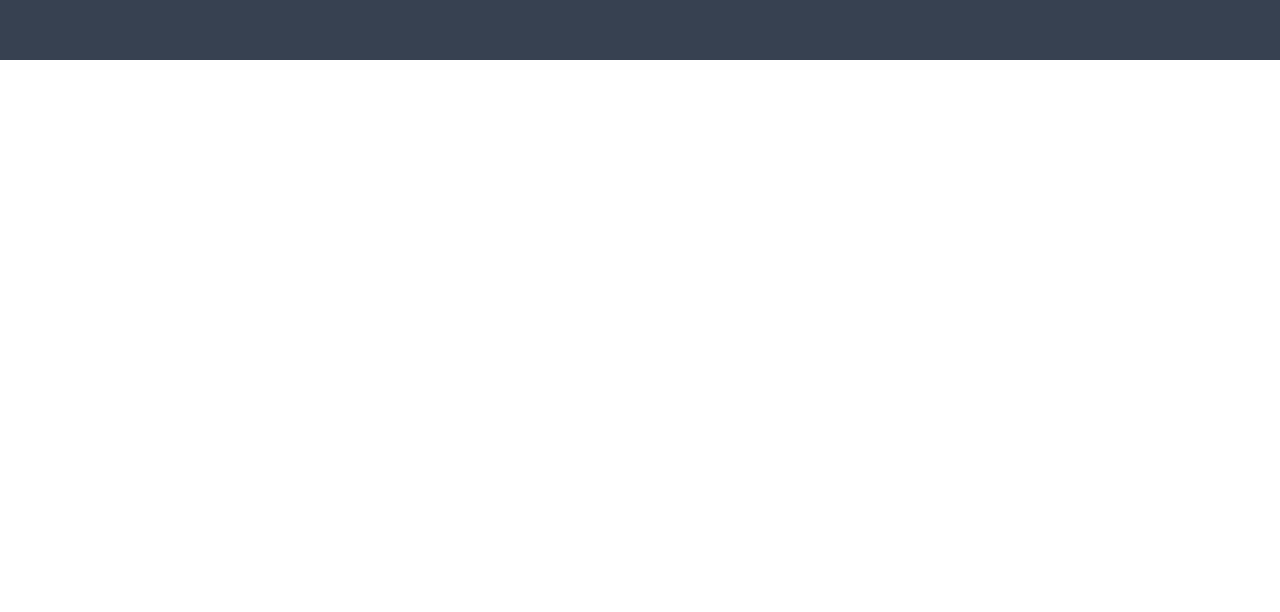
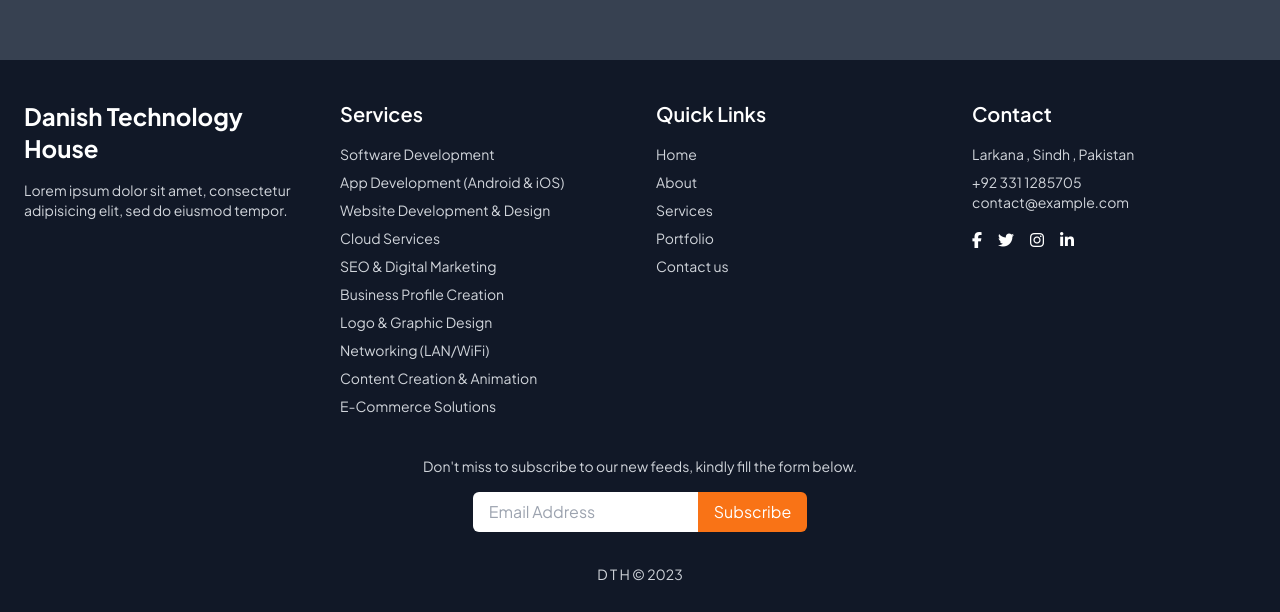
Before and after one commit to dmmdeveloper/786-Danish-IT, a React (Vite) app: page /about in a window 1280 px wide. Shown: the part 340-952 px from the top of the page. Built offline with nearby package versions, Linux system fonts and the light colour scheme.

Commit message:
Footer and 404

```diff
--- /dev/null
+++ b/src/components/footer/FoTer.jsx
@@ -0,0 +1,127 @@
+import { Link } from "react-router-dom";
+
+const footerData = {
+    services: [
+        { name: "Software Development", link: "/software-development" },
+        { name: "App Development (Android & iOS)", link: "/app-development" },
+        { name: "Website Development & Design", link: "/web-development" },
+        { name: "Cloud Services", link: "/cloud-services" },
+        { name: "SEO & Digital Marketing", link: "/seo-marketing" },
+        { name: "Business Profile Creation", link: "/business-profile" },
+        { name: "Logo & Graphic Design", link: "/logo-design" },
+        { name: "Networking (LAN/WiFi)", link: "/networking" },
+        { name: "Content Creation & Animation", link: "/content-animation" },
+        { name: "E-Commerce Solutions", link: "/ecommerce" },
+      ],
+  information: [
+      { name: "Home", link: "/" },
+      { name: "About", link: "/about" },
+      { name: "Services", link: "/services" },
+    { name: "Portfolio", link: "/portfolio" },
+    { name: "Contact us", link: "/contact" },
+    // { name: "FAQs", link: "/faqs" },
+    // { name: "Blogs", link: "/blogs" },
+    // { name: "Privacy Policy", link: "/privacy-policy" },
+  ],
+  contact: {
+    address: "Larkana  , Sindh ,  Pakistan",
+    phone: "+92 331 1285705",
+    email: "contact@example.com",
+  },
+  socialLinks: [
+    { icon: "fab fa-facebook-f", link: "#" },
+    { icon: "fab fa-twitter", link: "#" },
+    { icon: "fab fa-instagram", link: "#" },
+    { icon: "fab fa-linkedin-in", link: "#" },
+  ],
+};
+
+export default function FoTer() {
+  return (
+    <footer className="bg-gray-900 text-gray-300 py-10">
+      <div className="container mx-auto px-6 grid grid-cols-1 md:grid-cols-2 lg:grid-cols-4 gap-8">
+
+        {/* Logo & About */}
+        <div>
+          <h2 className="text-white text-2xl font-bold mb-4">Danish Technology House</h2>
+          <p className="text-sm">
+            Lorem ipsum dolor sit amet, consectetur adipisicing elit, sed do eiusmod tempor.
+          </p>
+        </div>
+
+        {/* Services */}
+        <div>
+          <h3 className="text-white text-xl font-semibold mb-4">Services</h3>
+          <ul className="space-y-2 text-sm">
+            {footerData.services.map((service, index) => (
+              <li key={index}>
+            <Link
+  to={service.link}
+  className=" relative after:content-[''] after:absolute after:left-0 after:bottom-0 after:mt-2 after:h-[1px] after:w-0 after:bg-orange-400 after:transition-all after:duration-300 hover:after:w-full after:right-0 after:mx-auto after:block"
+>
+  {service.name}
+</Link>
+
+              </li>
+            ))}
+          </ul>
+        </div>
+
+        {/* Information */}
+        <div>
+          <h3 className="text-white text-xl font-semibold mb-4">Quick Links</h3>
+          <ul className="space-y-2 text-sm">
+            {footerData.information.map((info, index) => (
+              <li key={index}>
+             <Link
+  to={info.link}
+  className=" relative after:content-[''] after:absolute after:left-0 after:bottom-0 after:h-[1px] after:w-0 after:bg-orange-400 after:transition-all after:duration-300 hover:after:w-full after:block"
+>
+  {info.name}
+</Link>
+
+              </li>
+            ))}
+          </ul>
+        </div>
+
+        {/* Contact */}
+        <div>
+          <h3 className="text-white text-xl font-semibold mb-4">Contact</h3>
+          <p className="text-sm">{footerData.contact.address}</p>
+          <p className="text-sm mt-2">{footerData.contact.phone}</p>
+          <p className="text-sm">{footerData.contact.email}</p>
+
+          {/* Social Media */}
+          <div className="flex space-x-4 mt-4">
+            {footerData.socialLinks.map((social, index) => (
+              <a key={index} href={social.link} className="text-white hover:text-orange-400">
+                <i className={social.icon}></i>
+              </a>
+            ))}
+          </div>
+        </div>
+      </div>
+      {/* Newsletter */}
+      <div className="mt-10 text-center">
+        <p className="text-sm">Don't miss to subscribe to our new feeds, kindly fill the form below.</p>
+        <form className="mt-4 flex justify-center">
+          <input
+          required
+            type="email"
+            placeholder="Email Address"
+            className="px-4 py-2 rounded-l-md border-none text-black outline-none"
+          />
+          <button type="submit" className="bg-orange-500 px-4 py-2 rounded-r-md text-white hover:bg-orange-600 transition">
+            Subscribe
+          </button>
+        </form>
+      </div>
+
+      {/* Footer Bottom */}
+      <div className="mt-8 text-center text-sm">
+        <p>D T H © 2023</p>
+      </div>
+    </footer>
+  );
+}
--- a/src/components/index.js
+++ b/src/components/index.js
@@ -7,5 +7,6 @@ import HomeFAQ from "./FAQ/HomeFAQ";
 import Slider from "./slider/Slider";
 import HomeMessage from "./message/HomeMessage";
 import Footer from "./footer/Footer";
+import FoTer from "./footer/FoTer";
 
-export {Hero , Nav , HomeAbout ,Grid , Homeachievements,HomeFAQ ,Slider,HomeMessage  , Footer };
+export {Hero , Nav , HomeAbout ,Grid , Homeachievements,HomeFAQ ,Slider,HomeMessage  , Footer , FoTer };
--- a/src/main.jsx
+++ b/src/main.jsx
@@ -2,7 +2,7 @@ import { StrictMode } from 'react'
 import { createRoot } from 'react-dom/client'
 import './index.css'
 import { createBrowserRouter, createRoutesFromElements, Route, RouterProvider } from 'react-router-dom'
-import { About, Contact, Home, Portfolio, Service } from './pages/index.js';
+import { About, Contact, Home, PageNotFound, Portfolio, Service } from './pages/index.js';
 import "@fortawesome/fontawesome-free/css/all.css";
 
 const router = createBrowserRouter(
@@ -12,6 +12,9 @@ const router = createBrowserRouter(
   <Route path='/contact' element={<Contact/>} />
   <Route path='/services'  element={<Service/>} />
   <Route path='/portfolio' element={<Portfolio/>} />
+
+  {/* 404 page */}
+  <Route path='*' element={<PageNotFound/>} />
   </>)
 )
 
--- /dev/null
+++ b/src/pages/404/404.jsx
@@ -0,0 +1,32 @@
+import { Link } from "react-router-dom";
+import { Footer } from "../../components";
+
+const PageNotFound = () => {
+  return (
+    <main className="h-screen relative w-full flex flex-col justify-center items-center bg-[#1A2238] ">
+      <h1 className="md:text-9xl text-7xl font-extrabold text-white tracking-widest">
+        404
+      </h1>
+      <div className="bg-appOrange  text-white md:px-2 px-1 md:text-lg text-[12px] rounded rotate-12 absolute md:top-[43%] top-[41%]">
+        Page Not Found
+      </div>
+
+      <div className="text-[#ffffffa7] italic mt-7 md:mt-10">
+        May Be Upcoming Page
+      </div>
+
+      <button className="mt-5 relative inline-block text-sm font-medium text-appOrange group active:text-orange-500 focus:outline-none focus:ring">
+        <span className="absolute inset-0 transition-transform translate-x-0.5 translate-y-0.5 bg-appOrange group-hover:translate-y-0 group-hover:translate-x-0"></span>
+        <span className="relative block px-5 md:px-8 py-2 md:py-3 bg-[#1A2238] border border-current">
+          <Link to="/">Go Home</Link>
+        </span>
+      </button>
+
+      <div className="absolute bottom-1">
+        <Footer />
+      </div>
+    </main>
+  );
+};
+
+export default PageNotFound;
--- a/src/pages/about/About.jsx
+++ b/src/pages/about/About.jsx
@@ -1,14 +1,16 @@
 import React from 'react'
-import { Nav } from '../../components'
+import { FoTer, Nav } from '../../components'
 
 function About() {
   return (<>
-  <section className='h-[300vh] w-full' >
+  <section className='h-auto w-full' >
     <span id='about-section'></span>
 
   <div className=" h-[50vh] w-full bg-gray-700">
   <Nav  changeNav={0.5} />
   </div>
+
+<FoTer/>
   </section>
     </>
   )
--- a/src/pages/contact/Contact.jsx
+++ b/src/pages/contact/Contact.jsx
@@ -1,5 +1,5 @@
 import React from "react";
-import { Nav } from "../../components";
+import { FoTer, Nav } from "../../components";
 import FrormSection from "./FrormSection";
 
 function Contact() {
@@ -34,8 +34,8 @@ function Contact() {
         </div>
 
         {/* Form Section */}
-
         <FrormSection/>
+        <FoTer/>
 
       </div>
     </>
--- a/src/pages/index.js
+++ b/src/pages/index.js
@@ -3,5 +3,6 @@ import About from "./about/About";
 import Contact from "./contact/Contact";
 import Service from "./services/Service";
 import Portfolio from "./portfolio/Portfolio";
+import PageNotFound from "./404/404";
 
-export { Home, About , Contact   ,Service  , Portfolio };
+export { Home, About , Contact   ,Service  , Portfolio  ,PageNotFound };
--- a/src/pages/portfolio/Portfolio.jsx
+++ b/src/pages/portfolio/Portfolio.jsx
@@ -1,5 +1,5 @@
 import React, { useState , useRef } from "react";
-import { Nav } from "../../components";
+import { FoTer, Nav } from "../../components";
 import { Swiper, SwiperSlide } from "swiper/react";
 import { Navigation } from "swiper/modules"; // Import Swiper Navigation module
 import "swiper/css";
@@ -74,7 +74,8 @@ function Portfolio() {
         </section>
         {/* Services Section */}
         <section className="py-8 px-4 sm:px-6 md:px-12">
-          <h2 className="text-3xl font-bold text-center mb-6">Our Services</h2>
+
+          <h2 className="text-3xl font-bold text-center mb-6">Our Work</h2>
 
           {/* Category Slider with Navigation */}
           <div className="relative w-full mb-8">
@@ -152,7 +153,6 @@ function Portfolio() {
             </motion.div>
           </AnimatePresence>
         </section>
-
         {/* Service Modal */}
         {selectedService && (
           <ServiceModal
@@ -160,6 +160,8 @@ function Portfolio() {
             onClose={() => setSelectedService(null)}
           />
         )}
+
+        <FoTer/>
       </div>
     </>
   );
--- a/src/pages/services/Service.jsx
+++ b/src/pages/services/Service.jsx
@@ -1,12 +1,12 @@
 import React from 'react'
-import { Nav } from '../../components'
+import { FoTer, Nav } from '../../components'
 
 function Service() {
   return (
     <>
-<section  className='h-screen w-full bg-gray-500' >
-
+<section  className='h-auto w-full bg-gray-500' >
     <Nav/>
+    <FoTer/>
 </section>
 
 
```
Also changed, not shown: src/components/grid/Grid.jsx (+10 -8 lines).
